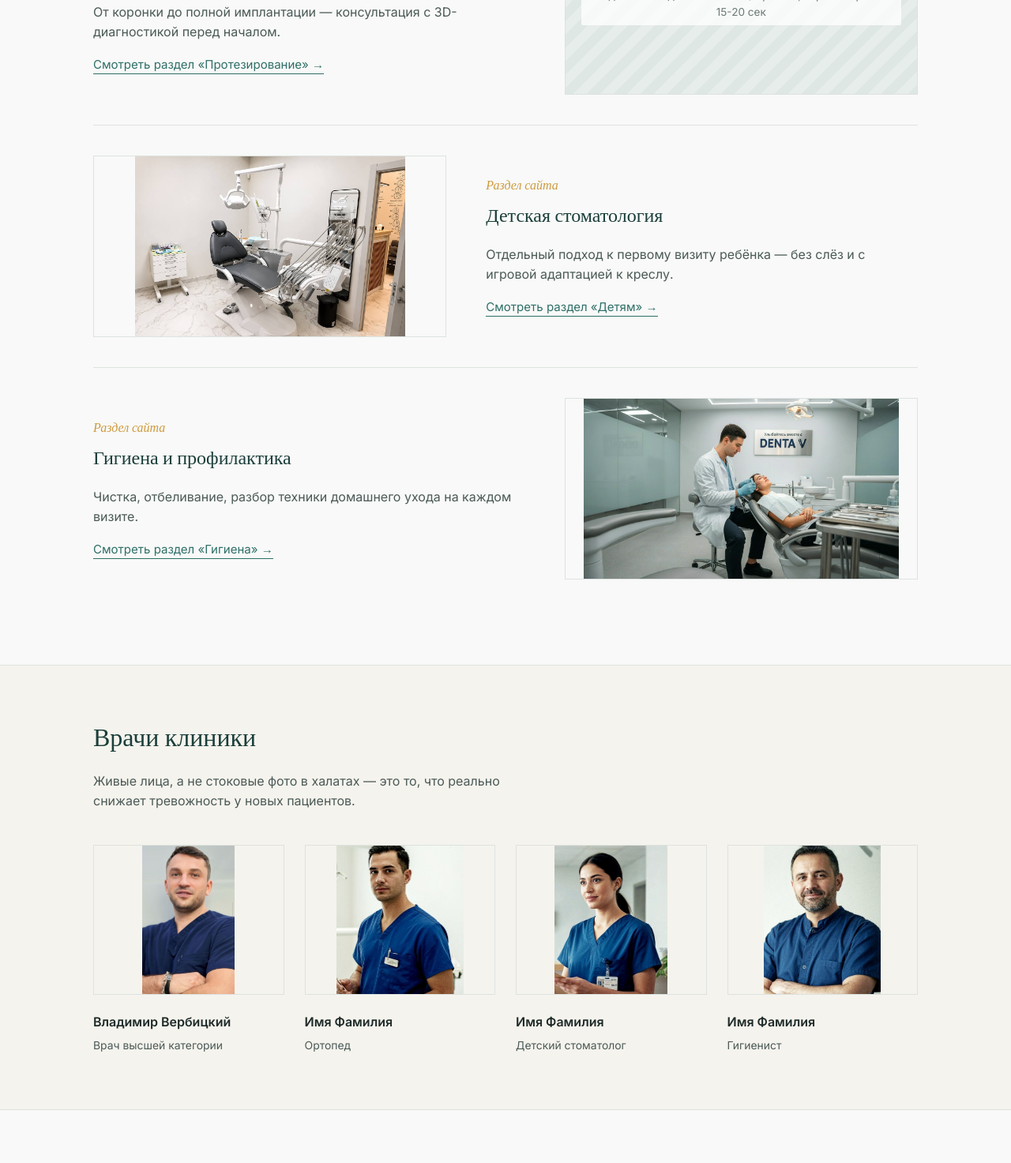
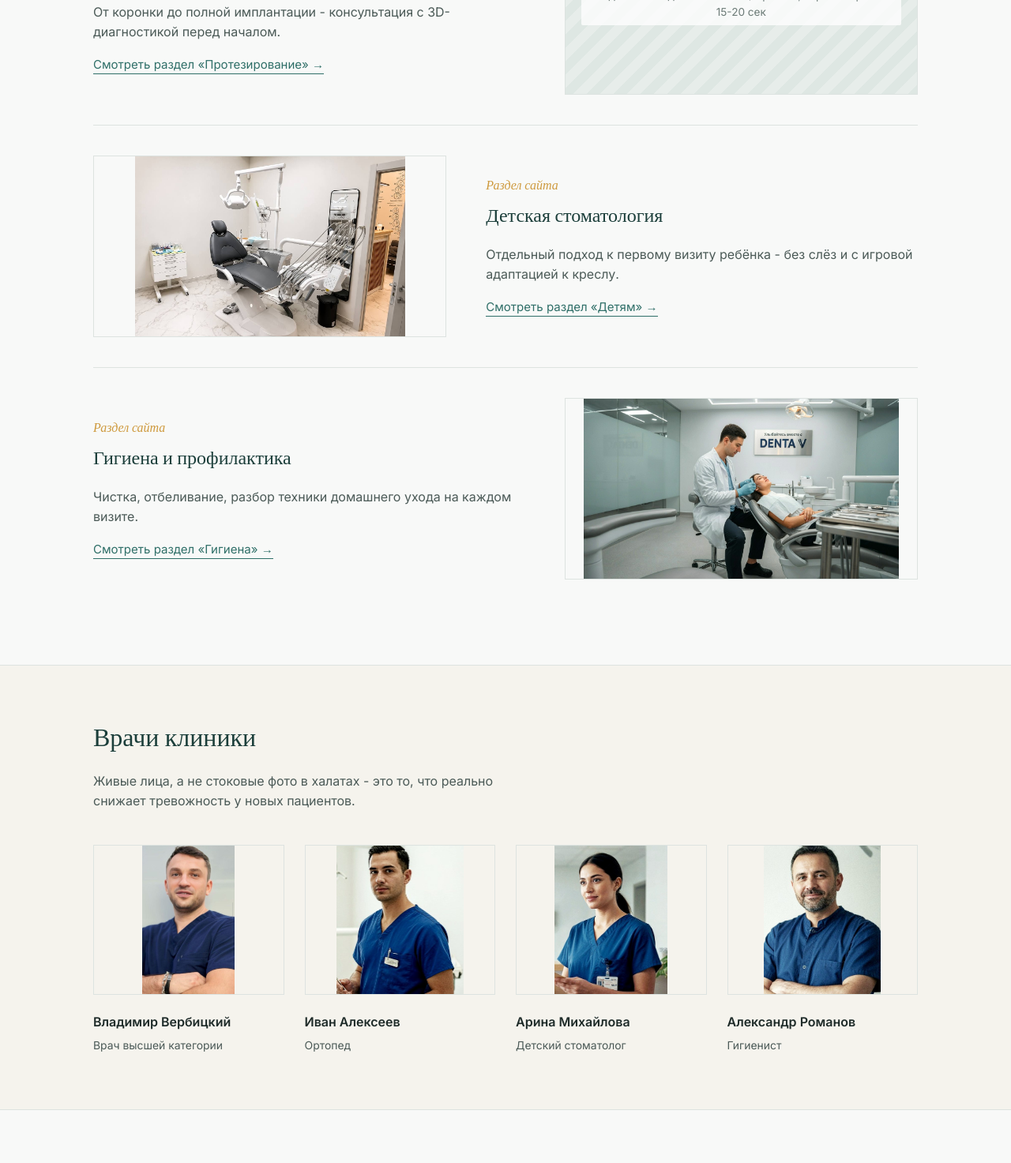
Before and after one commit to sergeyponkratov27-dot/denta-site, a plain HTML site: page index.html in a window 1280 px wide. Shown: the part 1970-3443 px from the top of the page at 79% size. Drawn offline with Linux system fonts and the light colour scheme.

Commit message:
Update index.html

```diff
--- a/index.html
+++ b/index.html
@@ -251,7 +251,7 @@
   <div class="wrap">
     <div class="section-head">
       <h2>Чем мы занимаемся</h2>
-      <p>Четыре основных направления — у каждого своя страница на сайте с ценами, врачами и понятным объяснением процесса.</p>
+      <p>Четыре основных направления - у каждого своя страница на сайте с ценами, врачами и понятным объяснением процесса.</p>
     </div>
 
     <div class="service-row">
@@ -259,7 +259,7 @@
       <div>
         <div class="service-num">Раздел сайта</div>
         <h3>Терапевтическое лечение</h3>
-        <p>Кариес, пульпит, эстетическая реставрация — без боли и с понятным планом на первом визите.</p>
+        <p>Кариес, пульпит, эстетическая реставрация - без боли и с понятным планом на первом визите.</p>
         <a class="service-link" href="#">Смотреть раздел «Лечение» →</a>
       </div>
     </div>
@@ -269,7 +269,7 @@
       <div>
         <div class="service-num">Раздел сайта</div>
         <h3>Протезирование и имплантация</h3>
-        <p>От коронки до полной имплантации — консультация с 3D-диагностикой перед началом.</p>
+        <p>От коронки до полной имплантации - консультация с 3D-диагностикой перед началом.</p>
         <a class="service-link" href="#">Смотреть раздел «Протезирование» →</a>
       </div>
     </div>
@@ -279,7 +279,7 @@
       <div>
         <div class="service-num">Раздел сайта</div>
         <h3>Детская стоматология</h3>
-        <p>Отдельный подход к первому визиту ребёнка — без слёз и с игровой адаптацией к креслу.</p>
+        <p>Отдельный подход к первому визиту ребёнка - без слёз и с игровой адаптацией к креслу.</p>
         <a class="service-link" href="#">Смотреть раздел «Детям» →</a>
       </div>
     </div>
@@ -300,13 +300,13 @@
   <div class="wrap">
     <div class="section-head">
       <h2>Врачи клиники</h2>
-      <p>Живые лица, а не стоковые фото в халатах — это то, что реально снижает тревожность у новых пациентов.</p>
+      <p>Живые лица, а не стоковые фото в халатах - это то, что реально снижает тревожность у новых пациентов.</p>
     </div>
     <div class="doctors">
       <div class="doctor"><div class="media" style="background:none;padding:0;"><img src="foto-vrach.jpg" alt="Владимир Вербицкий, врач высшей категории" style="width:100%;height:100%;object-fit:contain;display:block;"></div><h4>Владимир Вербицкий</h4><span>Врач высшей категории</span></div>
-      <div class="doctor"><div class="media" style="background:none;padding:0;"><img src="doctor-1.jpg" alt="Иван Алексеев" style="width:100%;height:100%;object-fit:contain;display:block;"></div><h4>Имя Фамилия</h4><span>Ортопед</span></div>
-      <div class="doctor"><div class="media" style="background:none;padding:0;"><img src="doctor-2.jpg" alt="Арина Михайлова" style="width:100%;height:100%;object-fit:contain;display:block;"></div><h4>Имя Фамилия</h4><span>Детский стоматолог</span></div>
-      <div class="doctor"><div class="media" style="background:none;padding:0;"><img src="doctor-4.jpg" alt="Александр Романов" style="width:100%;height:100%;object-fit:contain;display:block;"></div><h4>Имя Фамилия</h4><span>Гигиенист</span></div>
+      <div class="doctor"><div class="media" style="background:none;padding:0;"><img src="doctor-1.jpg" alt="Иван Алексеев" style="width:100%;height:100%;object-fit:contain;display:block;"></div><h4>Иван Алексеев</h4><span>Ортопед</span></div>
+      <div class="doctor"><div class="media" style="background:none;padding:0;"><img src="doctor-2.jpg" alt="Арина Михайлова" style="width:100%;height:100%;object-fit:contain;display:block;"></div><h4>Арина Михайлова</h4><span>Детский стоматолог</span></div>
+      <div class="doctor"><div class="media" style="background:none;padding:0;"><img src="doctor-4.jpg" alt="Александр Романов" style="width:100%;height:100%;object-fit:contain;display:block;"></div><h4>Александр Романов</h4><span>Гигиенист</span></div>
     </div>
   </div>
 </section>
```
